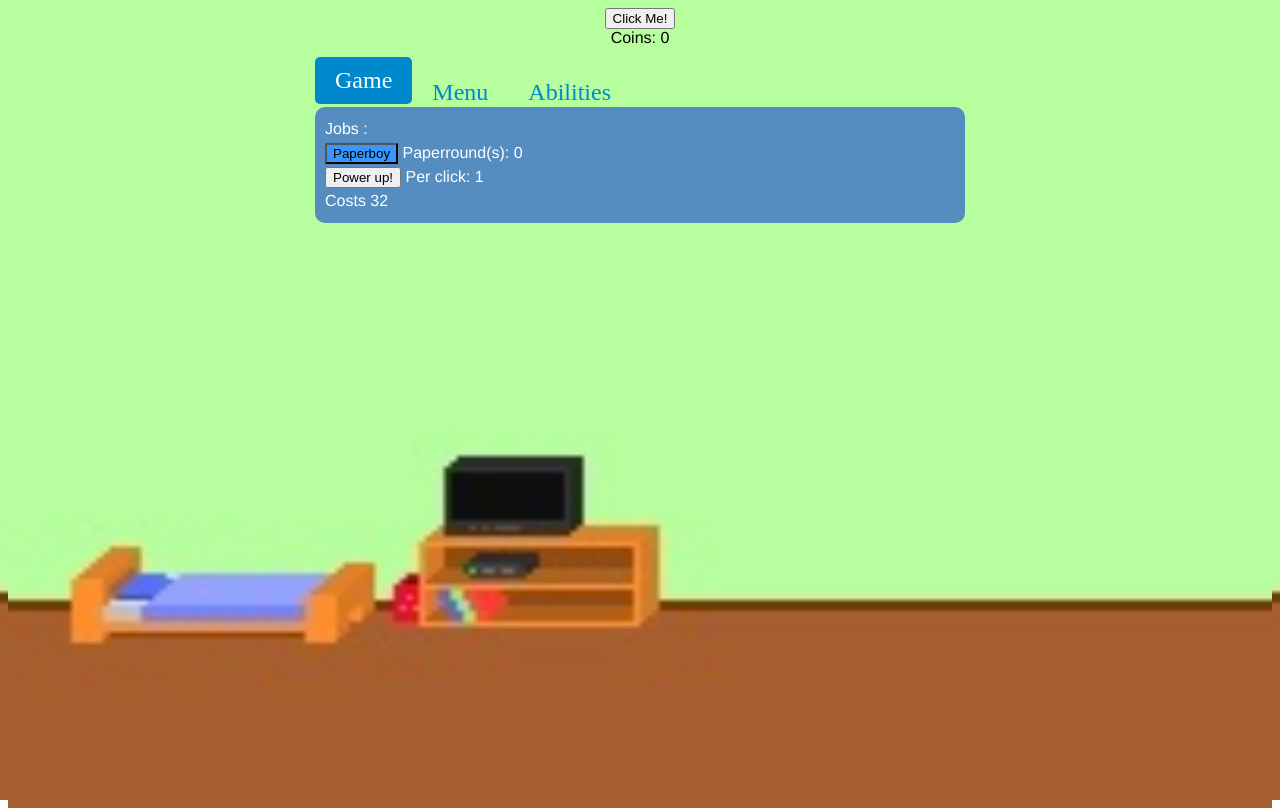
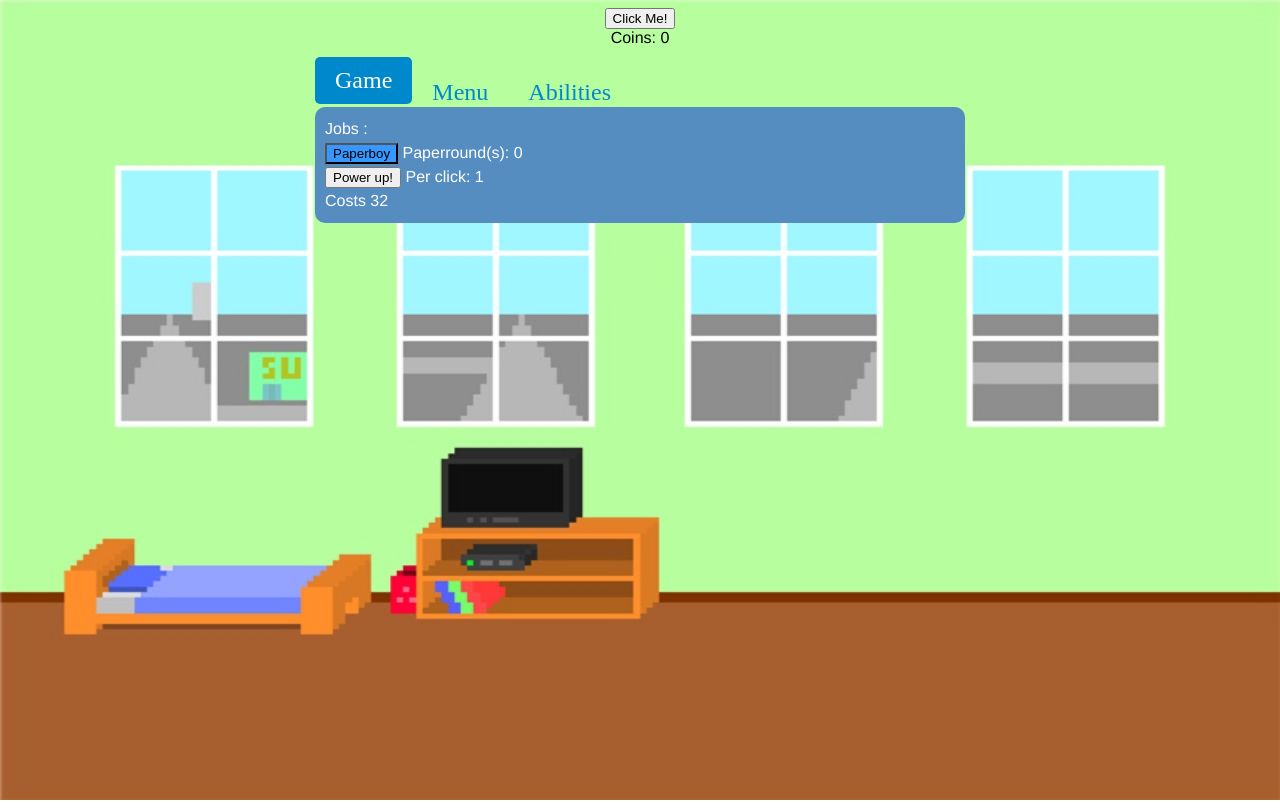
Before and after one commit to Caspar0v/Caspar0v.github.io, a plain HTML site: page index.html in a window 1280 px wide. Drawn offline with Linux system fonts and the light colour scheme.

Commit message:
bump
bump

```diff
--- a/index.html
+++ b/index.html
@@ -93,7 +93,9 @@
 				<button onclick="loadGame()">Load</button><br/>
 				<button onclick="delSave()">Delete save</button><br/>
 				<button onclick="saveGame('auto')">auto save</button>
-				State: <span id="autoState">On</span>
+				State: <span id="autoState">On</span></br></br></br></br>
+				<span style="clear: both; text-align: center; padding-top: 2em;">Developed by <a href="http://www.reddit.com/user/Caspar0v/">Caspar0v</a>, 2014. </br>
+				Made in co-operation with M4jorPain</span>
          	</div>
         </li>
         <!-- Abilities tab -->
--- a/interface.css
+++ b/interface.css
@@ -37,15 +37,22 @@ button.dropt:hover p {
 }
 
 
-body, html {
+body  {
           height: 100%;
           -webkit-font-smoothing: antialiased;
           font-weight: 100;
-          background: url(https://raw.githubusercontent.com/Caspar0v/Caspar0v.github.io/master/background.jpeg) no-repeat;
-          background-size: 100% 100%;
           text-align: center;
           font-family: helvetica;
       }
+html {
+		  height: 100%;
+          -webkit-font-smoothing: antialiased;
+          font-weight: 100;
+          text-align: center;
+          font-family: helvetica;
+          background: url(https://raw.githubusercontent.com/Caspar0v/Caspar0v.github.io/master/thebrokeone.jpeg) no-repeat;
+          background-size: 100% 100%;
+}
 
       .tabs input[type=radio] {
           position: absolute;
```
